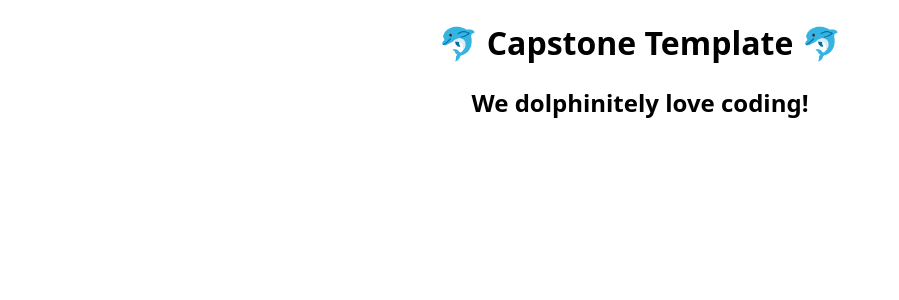
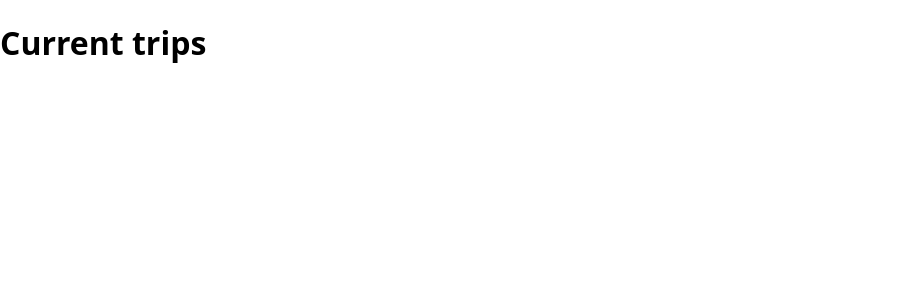
Before and after one commit to LukasWeckner/Capstone-Travel, a Next.js app: page / in a window 1280 px wide. Shown: the top 300 px of the page, without its empty margins (0-899 px from the left). Built offline with nearby package versions, Linux system fonts and the light colour scheme.

Commit message:
Add heading to index.js

```diff
--- a/pages/index.js
+++ b/pages/index.js
@@ -4,8 +4,7 @@ import SubHeading from "../components/SubHeading";
 export default function Home() {
   return (
     <main>
-      <Heading>🐬 Capstone Template 🐬</Heading>
-      <SubHeading>We dolphinitely love coding!</SubHeading>
+      <h1>Current trips</h1>
     </main>
   );
 }
```
